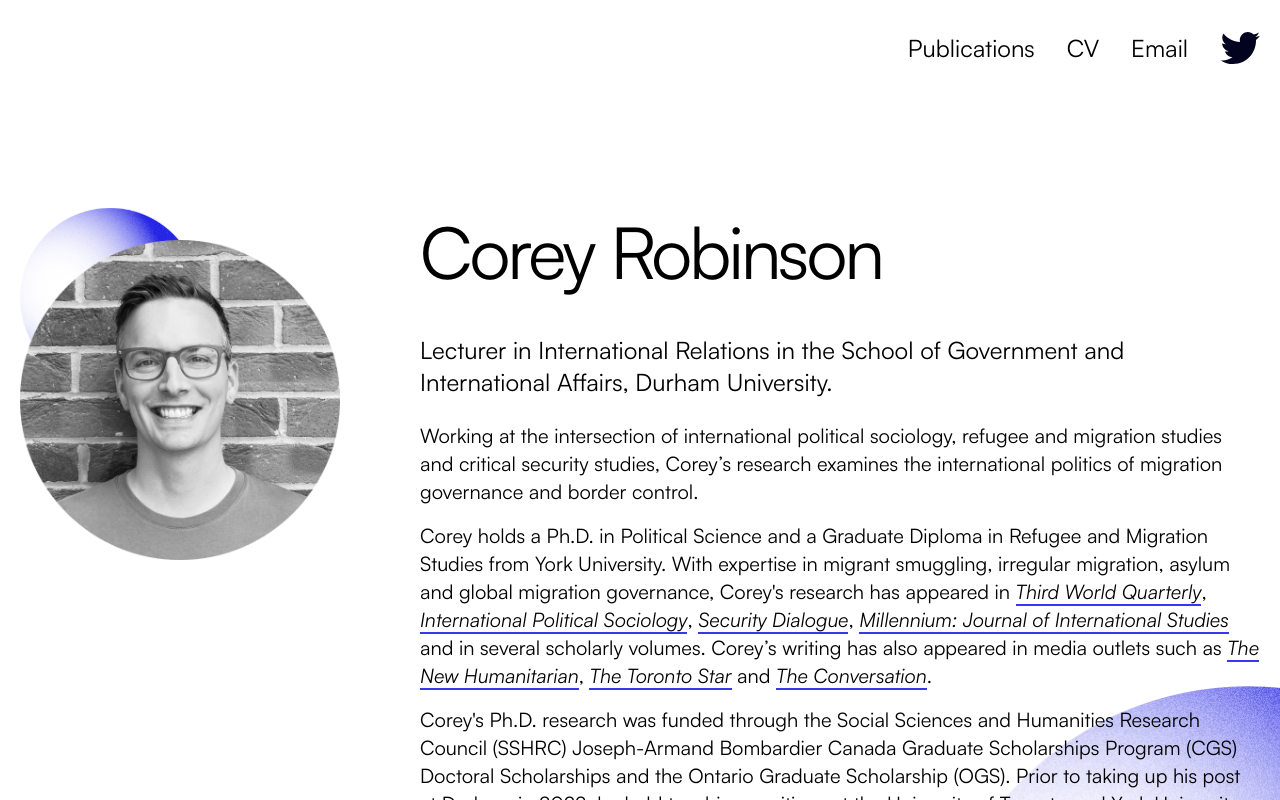
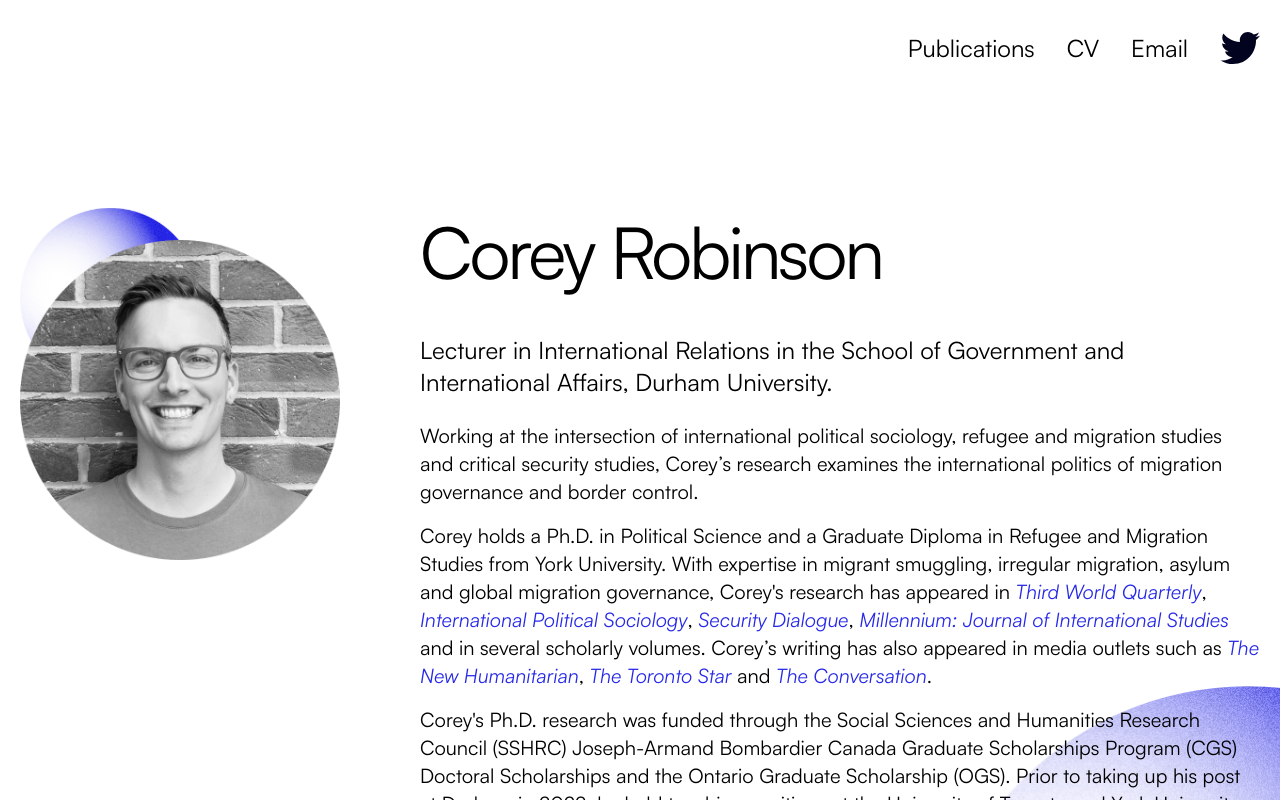
Before and after one commit to cmkshaw/coreyrobinson2022, a Next.js app: page / in a window 1280 px wide. Shown: the top 800 px of the page. Built offline with nearby package versions, Linux system fonts and the light colour scheme; no server answers.

Commit message:
Link style updates

```diff
--- a/styles/index.css
+++ b/styles/index.css
@@ -12,10 +12,10 @@
     @apply text-xl;
   }
   p a {
-    border-bottom: 2px solid #3838ea;;
+    color: #2628e7;
   }
   p a:hover {
-    color: #3838ea;
+    text-decoration: underline;
   }
   /* https://tailwindcss.com/docs/adding-base-styles */
   @font-face {
```
